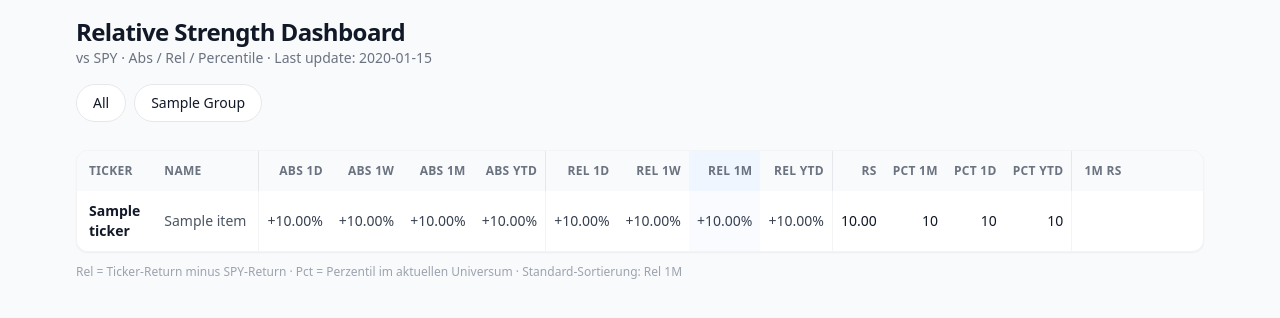
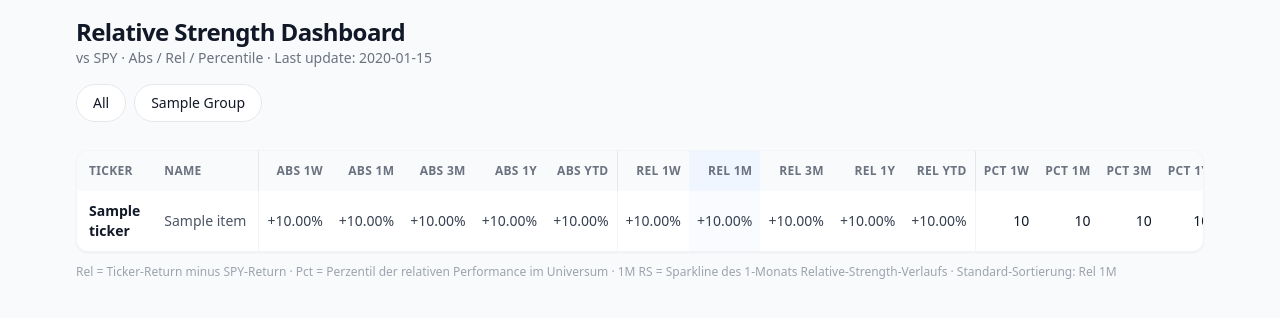
Before and after one commit to joergwillig/market_RS, a FastAPI app: template templates/index.html in a window 1280 px wide. Shown: the top 318 px of the page. Run offline with FastAPI, Linux system fonts and the light colour scheme; the template is opened without the code that fills it: most values are stand-ins (such as "Sample title", 1, 10 or a date in 2020); some libraries are stand-ins or nearby versions.

Commit message:
Periods 1W/1M/3M/1Y/YTD, remove RS col, keep 1M sparkline

```diff
--- a/templates/index.html
+++ b/templates/index.html
@@ -58,52 +58,102 @@
         <table class="w-full text-sm">
             <thead class="bg-gray-50 text-left text-xs uppercase tracking-wide text-gray-500">
                 <tr>
-                    <th class="px-3 py-3 font-semibold sticky left-0 bg-gray-50 z-10">{{ sort_link('ticker', 'Ticker') }}</th>
-                    <th class="px-3 py-3 font-semibold">{{ sort_link('name', 'Name') }}</th>
+                    <th class="px-3 py-3 font-semibold sticky left-0 bg-gray-50 z-10">
+                        {{ sort_link('ticker', 'Ticker') }}
+                    </th>
+                    <th class="px-3 py-3 font-semibold">
+                        {{ sort_link('name', 'Name') }}
+                    </th>
 
                     <!-- Absolute -->
-                    <th class="px-2 py-3 font-semibold text-right border-l border-gray-200">{{ sort_link('abs_1d', 'Abs 1D') }}</th>
-                    <th class="px-2 py-3 font-semibold text-right">{{ sort_link('abs_1w', 'Abs 1W') }}</th>
-                    <th class="px-2 py-3 font-semibold text-right">{{ sort_link('abs_1m', 'Abs 1M') }}</th>
-                    <th class="px-2 py-3 font-semibold text-right">{{ sort_link('abs_ytd', 'Abs YTD') }}</th>
+                    <th class="px-2 py-3 font-semibold text-right border-l border-gray-200">
+                        {{ sort_link('abs_1w', 'Abs 1W') }}
+                    </th>
+                    <th class="px-2 py-3 font-semibold text-right">
+                        {{ sort_link('abs_1m', 'Abs 1M') }}
+                    </th>
+                    <th class="px-2 py-3 font-semibold text-right">
+                        {{ sort_link('abs_3m', 'Abs 3M') }}
+                    </th>
+                    <th class="px-2 py-3 font-semibold text-right">
+                        {{ sort_link('abs_1y', 'Abs 1Y') }}
+                    </th>
+                    <th class="px-2 py-3 font-semibold text-right">
+                        {{ sort_link('abs_ytd', 'Abs YTD') }}
+                    </th>
 
                     <!-- Relative vs SPY -->
-                    <th class="px-2 py-3 font-semibold text-right border-l border-gray-200">{{ sort_link('rel_1d', 'Rel 1D') }}</th>
-                    <th class="px-2 py-3 font-semibold text-right">{{ sort_link('rel_1w', 'Rel 1W') }}</th>
-                    <th class="px-2 py-3 font-semibold text-right bg-blue-50">{{ sort_link('rel_1m', 'Rel 1M') }}</th>
-                    <th class="px-2 py-3 font-semibold text-right">{{ sort_link('rel_ytd', 'Rel YTD') }}</th>
+                    <th class="px-2 py-3 font-semibold text-right border-l border-gray-200">
+                        {{ sort_link('rel_1w', 'Rel 1W') }}
+                    </th>
+                    <th class="px-2 py-3 font-semibold text-right bg-blue-50">
+                        {{ sort_link('rel_1m', 'Rel 1M') }}
+                    </th>
+                    <th class="px-2 py-3 font-semibold text-right">
+                        {{ sort_link('rel_3m', 'Rel 3M') }}
+                    </th>
+                    <th class="px-2 py-3 font-semibold text-right">
+                        {{ sort_link('rel_1y', 'Rel 1Y') }}
+                    </th>
+                    <th class="px-2 py-3 font-semibold text-right">
+                        {{ sort_link('rel_ytd', 'Rel YTD') }}
+                    </th>
 
-                    <!-- RS / Percentile -->
-                    <th class="px-2 py-3 font-semibold text-right border-l border-gray-200">{{ sort_link('rs_last', 'RS') }}</th>
-                    <th class="px-2 py-3 font-semibold text-right">{{ sort_link('pct_rel_1m', 'Pct 1M') }}</th>
-                    <th class="px-2 py-3 font-semibold text-right">{{ sort_link('pct_rel_1d', 'Pct 1D') }}</th>
-                    <th class="px-2 py-3 font-semibold text-right">{{ sort_link('pct_rel_ytd', 'Pct YTD') }}</th>
+                    <!-- Percentiles of relative -->
+                    <th class="px-2 py-3 font-semibold text-right border-l border-gray-200">
+                        {{ sort_link('pct_1w', 'Pct 1W') }}
+                    </th>
+                    <th class="px-2 py-3 font-semibold text-right">
+                        {{ sort_link('pct_1m', 'Pct 1M') }}
+                    </th>
+                    <th class="px-2 py-3 font-semibold text-right">
+                        {{ sort_link('pct_3m', 'Pct 3M') }}
+                    </th>
+                    <th class="px-2 py-3 font-semibold text-right">
+                        {{ sort_link('pct_1y', 'Pct 1Y') }}
+                    </th>
+                    <th class="px-2 py-3 font-semibold text-right">
+                        {{ sort_link('pct_ytd', 'Pct YTD') }}
+                    </th>
 
                     <th class="px-3 py-3 font-semibold border-l border-gray-200">1M RS</th>
-                    <th class="px-3 py-3 font-semibold text-right">{{ sort_link('last_price', 'Price') }}</th>
+                    <th class="px-3 py-3 font-semibold text-right">
+                        {{ sort_link('last_price', 'Price') }}
+                    </th>
                 </tr>
             </thead>
             <tbody class="divide-y divide-gray-100">
                 {% for item in data %}
                 <tr class="hover:bg-gray-50/80">
-                    <td class="px-3 py-2.5 font-semibold sticky left-0 bg-white z-10">{{ item.ticker }}</td>
-                    <td class="px-3 py-2.5 text-gray-600 whitespace-nowrap">{{ item.name }}</td>
+                    <td class="px-3 py-2.5 font-semibold sticky left-0 bg-white z-10">
+                        {{ item.ticker }}
+                    </td>
+                    <td class="px-3 py-2.5 text-gray-600 whitespace-nowrap">
+                        {{ item.name }}
+                    </td>
 
-                    <td class="px-2 py-2.5 text-right border-l border-gray-100">{{ pct_cell(item.abs_1d) }}</td>
-                    <td class="px-2 py-2.5 text-right">{{ pct_cell(item.abs_1w) }}</td>
+                    <!-- Absolute -->
+                    <td class="px-2 py-2.5 text-right border-l border-gray-100">{{ pct_cell(item.abs_1w) }}</td>
                     <td class="px-2 py-2.5 text-right">{{ pct_cell(item.abs_1m) }}</td>
+                    <td class="px-2 py-2.5 text-right">{{ pct_cell(item.abs_3m) }}</td>
+                    <td class="px-2 py-2.5 text-right">{{ pct_cell(item.abs_1y) }}</td>
                     <td class="px-2 py-2.5 text-right">{{ pct_cell(item.abs_ytd) }}</td>
 
-                    <td class="px-2 py-2.5 text-right border-l border-gray-100">{{ pct_cell(item.rel_1d) }}</td>
-                    <td class="px-2 py-2.5 text-right">{{ pct_cell(item.rel_1w) }}</td>
+                    <!-- Relative -->
+                    <td class="px-2 py-2.5 text-right border-l border-gray-100">{{ pct_cell(item.rel_1w) }}</td>
                     <td class="px-2 py-2.5 text-right bg-blue-50/40 font-semibold">{{ pct_cell(item.rel_1m) }}</td>
+                    <td class="px-2 py-2.5 text-right">{{ pct_cell(item.rel_3m) }}</td>
+                    <td class="px-2 py-2.5 text-right">{{ pct_cell(item.rel_1y) }}</td>
                     <td class="px-2 py-2.5 text-right">{{ pct_cell(item.rel_ytd) }}</td>
 
-                    <td class="px-2 py-2.5 text-right border-l border-gray-100">{{ num_cell(item.rs_last, 2) }}</td>
-                    <td class="px-2 py-2.5 text-right">{{ num_cell(item.pct_rel_1m, 0) }}</td>
-                    <td class="px-2 py-2.5 text-right">{{ num_cell(item.pct_rel_1d, 0) }}</td>
-                    <td class="px-2 py-2.5 text-right">{{ num_cell(item.pct_rel_ytd, 0) }}</td>
+                    <!-- Percentiles -->
+                    <td class="px-2 py-2.5 text-right border-l border-gray-100">{{ num_cell(item.pct_1w, 0) }}</td>
+                    <td class="px-2 py-2.5 text-right">{{ num_cell(item.pct_1m, 0) }}</td>
+                    <td class="px-2 py-2.5 text-right">{{ num_cell(item.pct_3m, 0) }}</td>
+                    <td class="px-2 py-2.5 text-right">{{ num_cell(item.pct_1y, 0) }}</td>
+                    <td class="px-2 py-2.5 text-right">{{ num_cell(item.pct_ytd, 0) }}</td>
 
+                    <!-- Sparkline 1M RS -->
                     <td class="px-3 py-2.5 border-l border-gray-100">
                         <svg class="h-6 w-28" viewBox="0 0 100 24" preserveAspectRatio="none">
                             {% if item.sparkline and item.sparkline|length > 1 %}
@@ -122,11 +172,14 @@
                             {% endif %}
                         </svg>
                     </td>
-                    <td class="px-3 py-2.5 text-right text-gray-700">{{ item.last_price }}</td>
+
+                    <td class="px-3 py-2.5 text-right text-gray-700">
+                        {{ item.last_price }}
+                    </td>
                 </tr>
                 {% else %}
                 <tr>
-                    <td colspan="16" class="px-4 py-8 text-center text-gray-400">
+                    <td colspan="18" class="px-4 py-8 text-center text-gray-400">
                         Keine Daten geladen.
                     </td>
                 </tr>
@@ -137,6 +190,9 @@
 </div>
 
 <p class="mt-3 text-xs text-gray-400">
-    Rel = Ticker-Return minus SPY-Return · Pct = Perzentil im aktuellen Universum · Standard-Sortierung: Rel 1M
+    Rel = Ticker-Return minus SPY-Return ·
+    Pct = Perzentil der relativen Performance im Universum ·
+    1M RS = Sparkline des 1-Monats Relative-Strength-Verlaufs ·
+    Standard-Sortierung: Rel 1M
 </p>
 {% endblock %}
```
Also changed, not shown: data/rs_calculator.py (+52 -73 lines).
